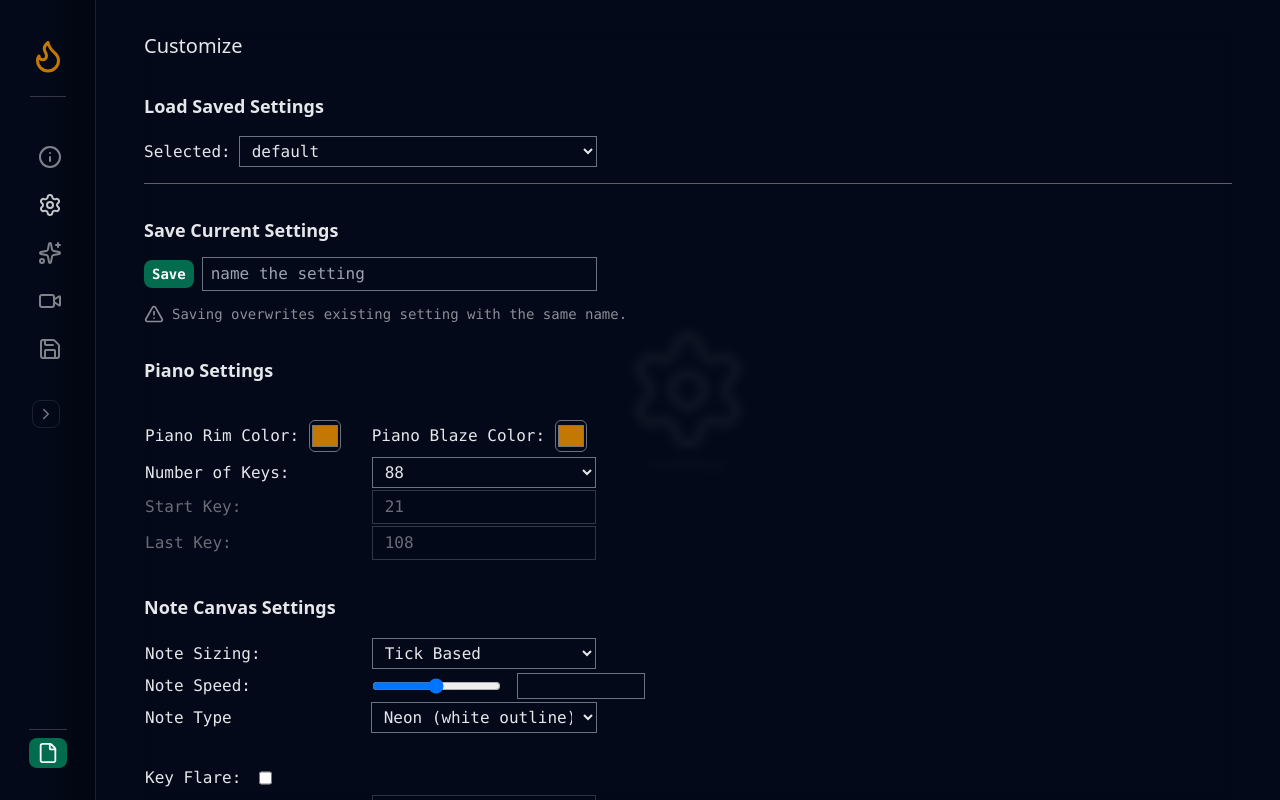
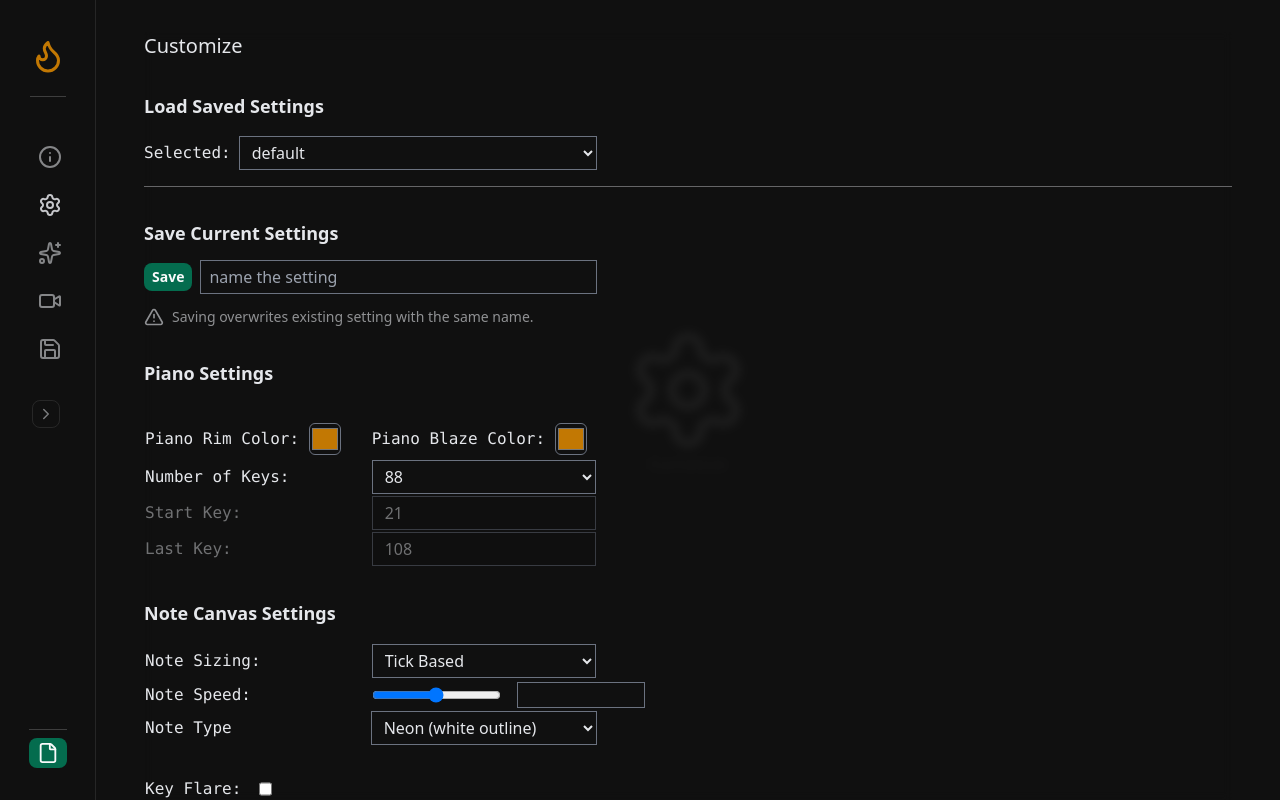
Before and after one commit to AndreBryant/emblaze-app, a SvelteKit app: page / in a window 1280 px wide. Built offline with nearby package versions, Linux system fonts and the light colour scheme.

Commit message:
update primary color

```diff
--- a/src/components/Sidebar.svelte
+++ b/src/components/Sidebar.svelte
@@ -13,7 +13,6 @@
 	class={`z-20 px-4 py-8 flex flex-col gap-12 border-r
 	border-r-secondary-dark/10 border-opacity-30
 	fixed h-full select-none
-	bg-gradient-to-r from-primary from-50% to-[#010510]
 	${$isSidebarCollapsed ? ' w-24 items-center' : ' w-64'}`}
 >
 	<AppTitle label={'Emblaze'} />
--- a/src/components/sidebar/tab/TabTriggerLabel.svelte
+++ b/src/components/sidebar/tab/TabTriggerLabel.svelte
@@ -12,7 +12,7 @@
 	</span>
 {:else}
 	<span
-		class="absolute hidden top-1/2 -translate-y-1/2 left-12 w-max text-sm font-mono px-4 py-2 rounded-lg bg-primary border border-secondary-dark/10 group-hover:block"
+		class="absolute hidden top-1/2 -translate-y-1/2 left-12 w-max text-sm px-4 py-2 rounded-lg bg-primary border border-secondary-dark/10 group-hover:block"
 		>{label}</span
 	>
 {/if}
--- a/src/components/tab-settings/customize/LoadSave.svelte
+++ b/src/components/tab-settings/customize/LoadSave.svelte
@@ -28,7 +28,7 @@
 <!-- load Saved Setting -->
 <div class="flex flex-col gap-4">
 	<h3 class="text-lg font-semibold">Load Saved Settings</h3>
-	<div class="flex gap-2 items-center w-full lg:w-5/12 font-mono text-secondary-dark">
+	<div class="flex gap-2 items-center w-full lg:w-5/12 text-secondary-dark">
 		<pre>Selected:</pre>
 		<select
 			name=""
--- a/src/components/tab-settings/customize/SaveCurrent.svelte
+++ b/src/components/tab-settings/customize/SaveCurrent.svelte
@@ -38,7 +38,7 @@
 <!-- Save current Setting -->
 <div class="w-full lg:w--5/12 flex flex-col gap-2">
 	<h3 class="text-lg font-semibold">Save Current Settings</h3>
-	<div class="flex gap-2 items-center w-full lg:w-5/12 font-mono text-secondary-dark">
+	<div class="flex gap-2 items-center w-full lg:w-5/12 text-secondary-dark">
 		<div class={`${$hasError.value ? 'opacity-40 pointer-events-none select-none' : ''}`}>
 			<Button variant="primary" onclick={handleSave}>Save</Button>
 		</div>
@@ -50,7 +50,7 @@
 		/>
 	</div>
 	<div>
-		<p class="opacity-60 font-mono text-sm flex items-center gap-2">
+		<p class="opacity-60 text-sm flex items-center gap-2">
 			<TriangleAlert size={20} />
 			Saving overwrites existing setting with the same name.
 		</p>
@@ -58,7 +58,7 @@
 	<!-- Error Fields -->
 	{#if $hasError.errors.includes(errMsg)}
 		<div>
-			<p class="text-red-600 font-mono">{errMsg}</p>
+			<p class="text-red-600">{errMsg}</p>
 		</div>
 	{/if}
 </div>
--- a/src/components/tab-settings/customize/fields/ColorSchemeFields.svelte
+++ b/src/components/tab-settings/customize/fields/ColorSchemeFields.svelte
@@ -41,7 +41,7 @@
 
 <div class="w-full lg:w-5/12 flex flex-col gap-4">
 	<h3 class="text-lg font-semibold">Color Scheme</h3>
-	<table class="table-fixed w-full font-mono text-secondary-dark">
+	<table class="table-fixed w-full text-secondary-dark">
 		<tr class="pointer-events-none select-none opacity-40">
 			<td class="py-1">
 				<div>
--- a/src/components/tab-settings/customize/fields/NoteCanvasFields.svelte
+++ b/src/components/tab-settings/customize/fields/NoteCanvasFields.svelte
@@ -16,7 +16,7 @@
 
 <div class="w-full lg:w-5/12 flex flex-col gap-4">
 	<h3 class="text-lg font-semibold">Note Canvas Settings</h3>
-	<table class="table-fixed w-full font-mono text-secondary-dark">
+	<table class="table-fixed w-full text-secondary-dark">
 		<tr>
 			<td class="py-1">
 				<div class="flex items-center">
@@ -41,7 +41,7 @@
 			<td>
 				<div class="flex gap-4">
 					<input type="range" class="flex-grow" />
-					<input type="number" class="w-32 bg-primary border border-secondary-acc font-mono" />
+					<input type="number" class="w-32 bg-primary border border-secondary-acc" />
 				</div>
 			</td>
 		</tr>
@@ -90,7 +90,7 @@
 			<td>
 				<div class="flex gap-4">
 					<input type="range" class="flex-grow" />
-					<input type="number" class="w-32 bg-primary border border-secondary-acc font-mono" />
+					<input type="number" class="w-32 bg-primary border border-secondary-acc" />
 				</div>
 			</td>
 		</tr>
@@ -111,7 +111,7 @@
 			<td>
 				<div class="flex gap-4">
 					<input type="range" class="flex-grow" />
-					<input type="number" class="w-32 bg-primary border border-secondary-acc font-mono" />
+					<input type="number" class="w-32 bg-primary border border-secondary-acc" />
 				</div>
 			</td>
 		</tr>
@@ -124,7 +124,7 @@
 			<td>
 				<div class="flex gap-4">
 					<input type="range" class="flex-grow" />
-					<input type="number" class="w-32 bg-primary border border-secondary-acc font-mono" />
+					<input type="number" class="w-32 bg-primary border border-secondary-acc" />
 				</div>
 			</td>
 		</tr>
@@ -137,7 +137,7 @@
 			<td>
 				<div class="flex gap-4">
 					<input type="range" class="flex-grow" />
-					<input type="number" class="w-32 bg-primary border border-secondary-acc font-mono" />
+					<input type="number" class="w-32 bg-primary border border-secondary-acc" />
 				</div>
 			</td>
 		</tr>
--- a/src/components/tab-settings/customize/fields/PianoFields.svelte
+++ b/src/components/tab-settings/customize/fields/PianoFields.svelte
@@ -92,7 +92,7 @@
 	<h3 class="text-lg font-semibold">Piano Settings</h3>
 
 	<div></div>
-	<table class="table-fixed w-full font-mono text-secondary-dark">
+	<table class="table-fixed w-full text-secondary-dark">
 		<tr>
 			<td class="py-1">
 				<div class="flex items-center">
@@ -173,7 +173,7 @@
 	<!-- Error Fields -->
 	{#if $hasError.errors.includes(errMsg)}
 		<div>
-			<p class="text-red-600 font-mono">{errMsg}</p>
+			<p class="text-red-600">{errMsg}</p>
 		</div>
 	{/if}
 </div>
--- a/src/components/tab-settings/customize/fields/VideoFields.svelte
+++ b/src/components/tab-settings/customize/fields/VideoFields.svelte
@@ -47,7 +47,7 @@
 
 <div class="w-full lg:w-5/12 flex flex-col gap-4">
 	<h3 class="text-lg font-semibold">Video Settings</h3>
-	<table class="table-fixed w-full font-mono text-secondary-dark">
+	<table class="table-fixed w-full text-secondary-dark">
 		<tr>
 			<td class="py-1">
 				<div>
@@ -79,7 +79,7 @@
 				<div class="flex gap-4">
 					<input
 						type="number"
-						class=" bg-primary border border-secondary-acc font-mono w-full px-3"
+						class=" bg-primary border border-secondary-acc w-full px-3"
 						bind:value={fps}
 						min="0"
 						max="60"
--- a/tailwind.config.js
+++ b/tailwind.config.js
@@ -4,7 +4,7 @@ export default {
 	theme: {
 		extend: {
 			colors: {
-				primary: '#030918',
+				primary: '#101010',
 				secondary: '#F9FAFB',
 				'secondary-dark': '#E5E7EB',
 				'secondary-acc': '#6B7280',
```
